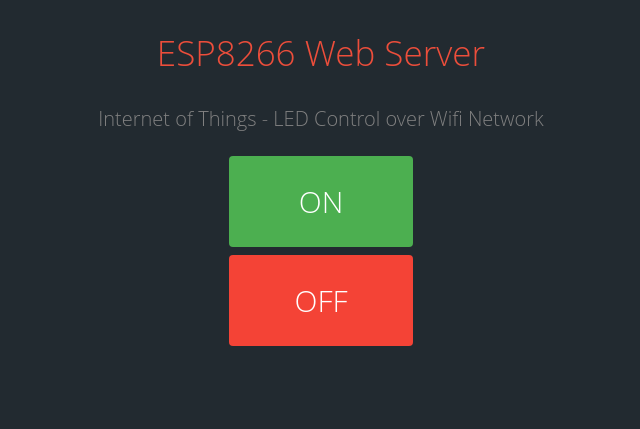
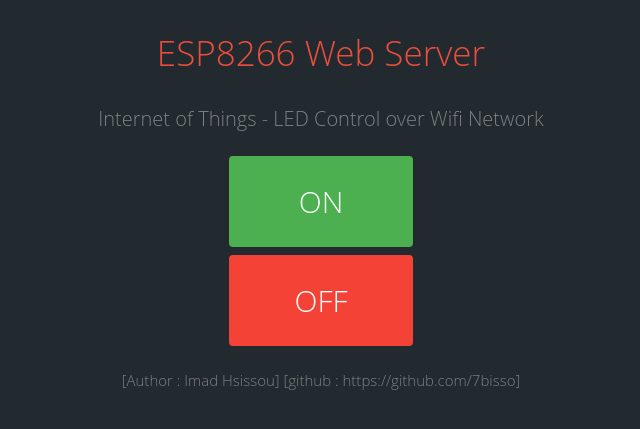
Before and after one commit to imadhsissou/imadhsissou.github.io, a Jekyll site: the page Iot/esp8266-led.html, which Jekyll copies as it is, in a window 1280 px wide. Shown: the top 429 px of the page, without its empty margins (319-959 px from the left). Built offline with Jekyll 4.4.1, drawn with Linux system fonts in a browser that asks for light colours.

Commit message:
Update esp8266-led.html

```diff
--- a/Iot/esp8266-led.html
+++ b/Iot/esp8266-led.html
@@ -42,5 +42,7 @@
     <a href="http://192.168.1.5/OFF" class="button button3">OFF</a>
 </div>
 
+<h4 style="color : gray; font-family: 'Open Sans' ; font-size: 15px; font-weight: 300; text-align: center;">[Author : Imad Hsissou] [github : https://github.com/7bisso]<h4>
+
 </body>
 </html>
```
